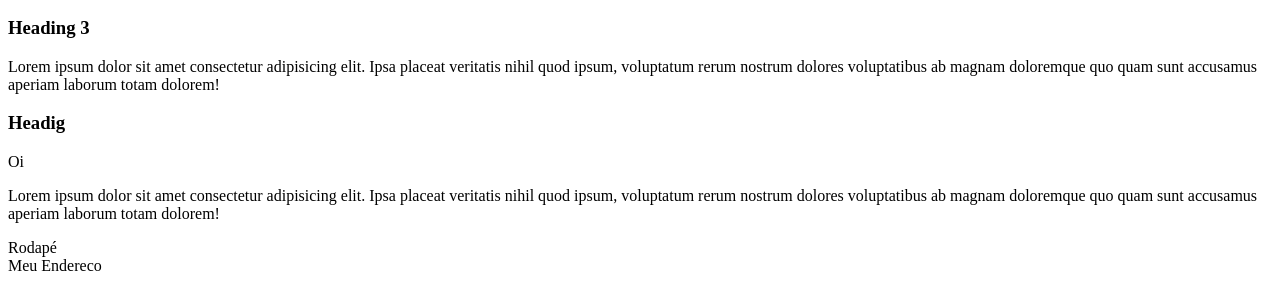
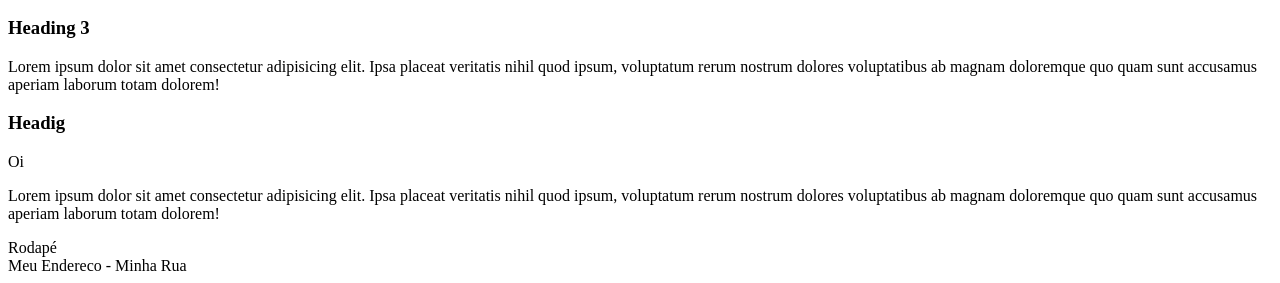
Before and after one commit to AnaLuFroes/Curso-JS-TS-Html-Css, a plain HTML site: page Aula Html/atividade9.html in a window 1280 px wide. Shown: the part 525-808 px from the top of the page. Drawn offline with Linux system fonts and the light colour scheme.

Commit message:
teste de alteração de arquivo

```diff
--- a/Aula Html/atividade9.html
+++ b/Aula Html/atividade9.html
@@ -84,7 +84,7 @@
     </section>
 
     <footer>
-        Meu Endereco
+        Meu Endereco - Minha Rua
     </footer>
 </body>
 </html>
```
